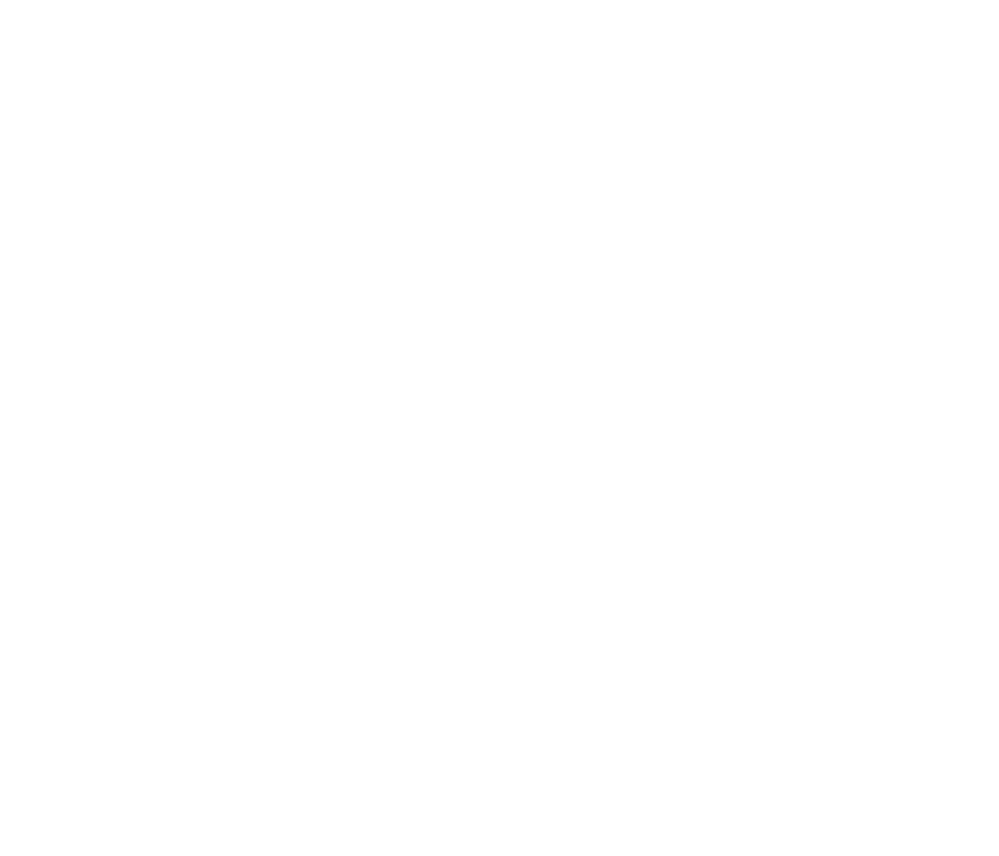
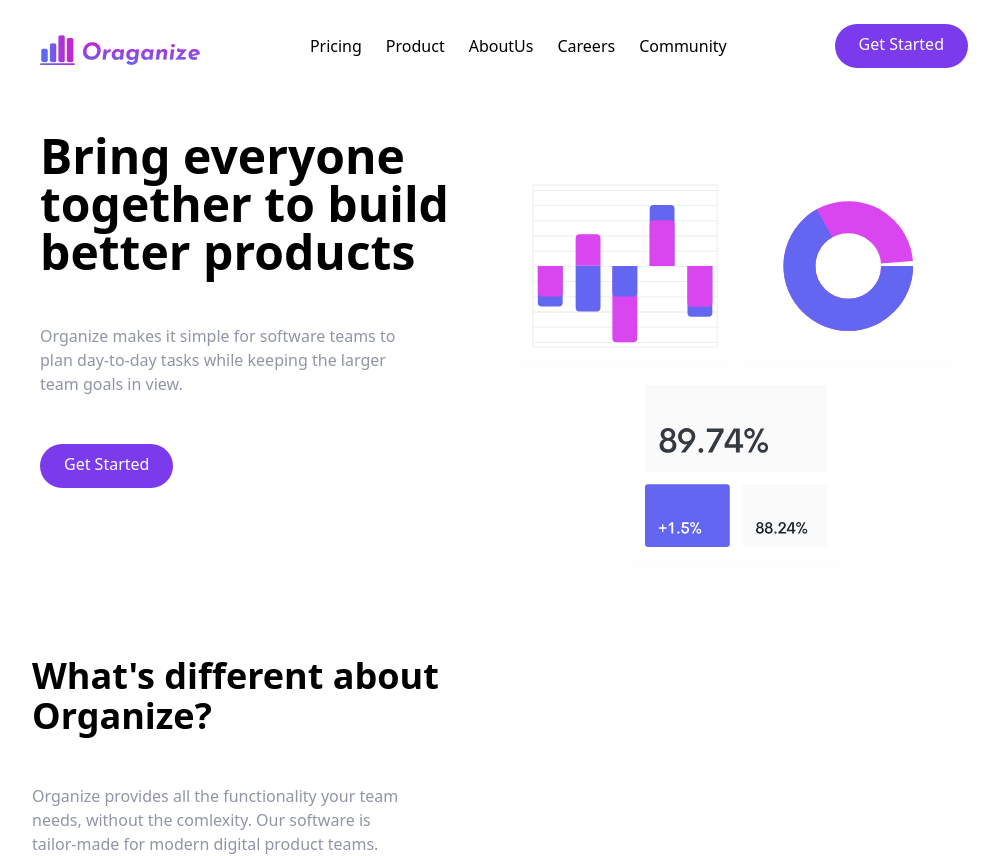
Before and after one commit to utkarshaggarwal74/Organize, a PHP site: page / in a window 1280 px wide. Before the commit the part shown is empty. Shown: the whole page, without its empty margins (136-1135 px from the left). Before the commit the page ends 800 px from the top, so only its background shows below. Run offline with PHP 8.4, Linux system fonts and the light colour scheme.

Commit message:
1.add image folder 2.changed color scheme in tailwind.config.js 3.creat landing page for "Orgainze" in index.html

```diff
--- a/css/main.css
+++ b/css/main.css
@@ -551,9 +551,160 @@ video {
   --tw-backdrop-sepia:  ;
 }
 
-.text-3xl {
-  font-size: 1.875rem;
-  line-height: 2.25rem;
+.container {
+  width: 100%;
+}
+
+@media (min-width: 480px) {
+  .container {
+    max-width: 480px;
+  }
+}
+
+@media (min-width: 768px) {
+  .container {
+    max-width: 768px;
+  }
+}
+
+@media (min-width: 976px) {
+  .container {
+    max-width: 976px;
+  }
+}
+
+@media (min-width: 1440px) {
+  .container {
+    max-width: 1440px;
+  }
+}
+
+.relative {
+  position: relative;
+}
+
+.mx-auto {
+  margin-left: auto;
+  margin-right: auto;
+}
+
+.mt-10 {
+  margin-top: 2.5rem;
+}
+
+.mb-32 {
+  margin-bottom: 8rem;
+}
+
+.mb-28 {
+  margin-bottom: 7rem;
+}
+
+.flex {
+  display: flex;
+}
+
+.hidden {
+  display: none;
+}
+
+.max-w-md {
+  max-width: 28rem;
+}
+
+.max-w-sm {
+  max-width: 24rem;
+}
+
+.flex-col {
+  flex-direction: column;
+}
+
+.flex-col-reverse {
+  flex-direction: column-reverse;
+}
+
+.items-center {
+  align-items: center;
+}
+
+.justify-center {
+  justify-content: center;
+}
+
+.justify-between {
+  justify-content: space-between;
+}
+
+.space-x-6 > :not([hidden]) ~ :not([hidden]) {
+  --tw-space-x-reverse: 0;
+  margin-right: calc(1.5rem * var(--tw-space-x-reverse));
+  margin-left: calc(1.5rem * calc(1 - var(--tw-space-x-reverse)));
+}
+
+.space-y-0 > :not([hidden]) ~ :not([hidden]) {
+  --tw-space-y-reverse: 0;
+  margin-top: calc(0px * calc(1 - var(--tw-space-y-reverse)));
+  margin-bottom: calc(0px * var(--tw-space-y-reverse));
+}
+
+.space-y-12 > :not([hidden]) ~ :not([hidden]) {
+  --tw-space-y-reverse: 0;
+  margin-top: calc(3rem * calc(1 - var(--tw-space-y-reverse)));
+  margin-bottom: calc(3rem * var(--tw-space-y-reverse));
+}
+
+.space-y-10 > :not([hidden]) ~ :not([hidden]) {
+  --tw-space-y-reverse: 0;
+  margin-top: calc(2.5rem * calc(1 - var(--tw-space-y-reverse)));
+  margin-bottom: calc(2.5rem * var(--tw-space-y-reverse));
+}
+
+.space-y-1 > :not([hidden]) ~ :not([hidden]) {
+  --tw-space-y-reverse: 0;
+  margin-top: calc(0.25rem * calc(1 - var(--tw-space-y-reverse)));
+  margin-bottom: calc(0.25rem * var(--tw-space-y-reverse));
+}
+
+.space-y-8 > :not([hidden]) ~ :not([hidden]) {
+  --tw-space-y-reverse: 0;
+  margin-top: calc(2rem * calc(1 - var(--tw-space-y-reverse)));
+  margin-bottom: calc(2rem * var(--tw-space-y-reverse));
+}
+
+.rounded-full {
+  border-radius: 9999px;
+}
+
+.bg-violet-600 {
+  --tw-bg-opacity: 1;
+  background-color: rgb(124 58 237 / var(--tw-bg-opacity));
+}
+
+.p-6 {
+  padding: 1.5rem;
+}
+
+.p-3 {
+  padding: 0.75rem;
+}
+
+.px-6 {
+  padding-left: 1.5rem;
+  padding-right: 1.5rem;
+}
+
+.px-4 {
+  padding-left: 1rem;
+  padding-right: 1rem;
+}
+
+.pt-2 {
+  padding-top: 0.5rem;
+}
+
+.text-center {
+  text-align: center;
 }
 
 .text-4xl {
@@ -561,7 +712,67 @@ video {
   line-height: 2.5rem;
 }
 
-.text-2xl {
-  font-size: 1.5rem;
-  line-height: 2rem;
+.font-bold {
+  font-weight: 700;
 }
+
+.text-white {
+  --tw-text-opacity: 1;
+  color: rgb(255 255 255 / var(--tw-text-opacity));
+}
+
+.text-darkGrayishBlue {
+  --tw-text-opacity: 1;
+  color: hsl(227 12% 61% / var(--tw-text-opacity));
+}
+
+.hover\:bg-violet-400:hover {
+  --tw-bg-opacity: 1;
+  background-color: rgb(167 139 250 / var(--tw-bg-opacity));
+}
+
+.hover\:text-darkGrayishBlue:hover {
+  --tw-text-opacity: 1;
+  color: hsl(227 12% 61% / var(--tw-text-opacity));
+}
+
+@media (min-width: 768px) {
+  .md\:block {
+    display: block;
+  }
+
+  .md\:flex {
+    display: flex;
+  }
+
+  .md\:w-1\/2 {
+    width: 50%;
+  }
+
+  .md\:flex-auto {
+    flex: 1 1 auto;
+  }
+
+  .md\:flex-row {
+    flex-direction: row;
+  }
+
+  .md\:justify-start {
+    justify-content: flex-start;
+  }
+
+  .md\:space-y-0 > :not([hidden]) ~ :not([hidden]) {
+    --tw-space-y-reverse: 0;
+    margin-top: calc(0px * calc(1 - var(--tw-space-y-reverse)));
+    margin-bottom: calc(0px * var(--tw-space-y-reverse));
+  }
+
+  .md\:text-left {
+    text-align: left;
+  }
+
+  .md\:text-5xl {
+    font-size: 3rem;
+    line-height: 1;
+  }
+}
--- a/index.html
+++ b/index.html
@@ -8,6 +8,71 @@
     <title>Organize Landing Page</title>
 </head>
 <body>
+    <!-- Navbar -->
+    <nav class="relative container mx-auto p-6">
+        <!-- Flex container -->
+        <div class="flex items-center justify-between">
+            <!-- Logo -->
+            <div class="pt-2">
+                <img src="img/organize_logo.jpg" alt="">
+            </div>
+            <!-- Menu items -->
+            <div class="hidden space-x-6 md:flex">
+                <a href="#" class="hover:text-darkGrayishBlue">Pricing</a>
+                <a href="#" class="hover:text-darkGrayishBlue">Product</a>
+                <a href="#" class="hover:text-darkGrayishBlue">AboutUs</a>
+                <a href="#" class="hover:text-darkGrayishBlue">Careers</a>
+                <a href="#" class="hover:text-darkGrayishBlue">Community</a>
+            </div>
+            <!-- Button -->
+            <a href=""
+               class="hidden p-3 px-6 pt-2 text-white bg-violet-600 rounded-full baseline hover:bg-violet-400 md:block">
+                Get Started
+            </a>
+        </div>
+    </nav>
+    <!-- Main Section -->
+    <section class="main">
+        <div class="container flex flex-col-reverse items-center px-6 mx-auto mt-10 space-y-0 md:flex-row md:space-y-0">
+            <!-- Left item -->
+            <div class="flex flex-col mb-32 space-y-12 md:w-1/2">
+                <h1 class="max-w-md text-4xl font-bold text-center md:text-5xl md:text-left">
+                    Bring everyone together to build better products
+                </h1>
+                <p class="max-w-sm text-center text-darkGrayishBlue md:text-left">
+                    Organize makes it simple for software teams to plan day-to-day tasks while keeping the larger team goals in view.
+                </p>
+                <div class="flex justify-center md:justify-start">
+                    <a href=""
+                       class="p-3 px-6 pt-2 text-white bg-violet-600 rounded-full baseline hover:bg-violet-400">
+                        Get Started
+                    </a>
+                </div>
+            </div>
+            <!-- Image -->
+            <div class="md:w-1/2">
+                <img src="img/illustration-intro.svg" alt="">
+            </div>
+        </div>
+    </section>
+    <!-- Features Section -->
+    <section id="features">
+        <!-- Flex container -->
+        <div class="container flex flex-col px-4 mx-auto mt-10 space-y-12 md:space-y-0 md:flex-row">
+            <!-- What's Different -->
+            <div class="flex flex-col space-y-12 md:w-1/2">
+                <h2 class="max-w-md text-4xl font-bold text-center md:text-left">
+                    What's different about Organize?
+                </h2>
+                <p class="max-w-sm text-center text-darkGrayishBlue md:text-left">
+                    Organize provides all the functionality your team needs, without the comlexity. Our software is tailor-made for modern digital product teams.
+                </p>
+            </div>
+            <!-- Numbered List -->
+            <div>
+            </div>
+        </div>
+    </section>
 
 </body>
 </html>
--- a/tailwind.config.js
+++ b/tailwind.config.js
@@ -10,8 +10,9 @@ module.exports = {
     },
     extend: {
       colors:{
-        brightRed: 'hsl(12,88%,59%)',
-        brightRedLight: 'hsl(12,88%,69%)',
+        'violet-600': '#7c3aed',
+        'violet-400': '#a78bfa',
+        'violet-200': '#ddd6fe',
         brightRedsupLight: 'hsl(12,88%,95%)',
         darkBlue:'hsl(228,39%,23%)',
         darkGrayishBlue:'hsl(227,12%,61%)',
```
Also changed, not shown: img/illustration-intro.svg (added), img/organize_logo.jpg (added).
